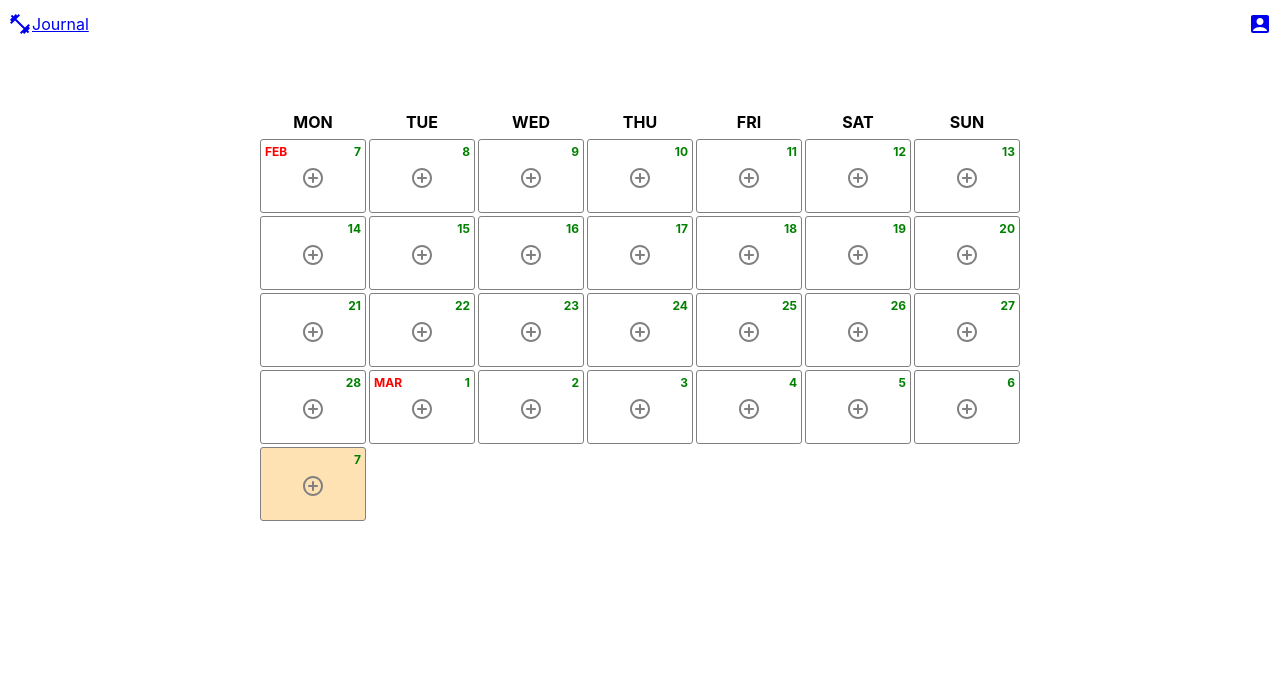
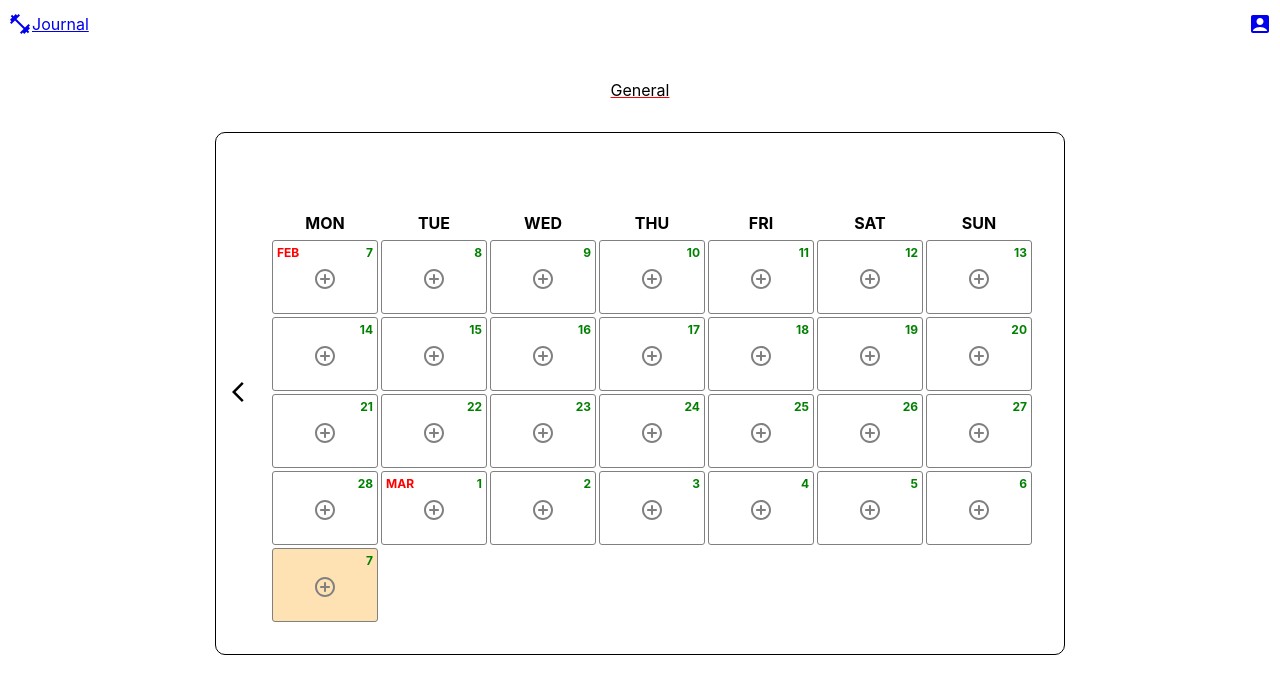
Before and after one commit to miguebarbell/journal, a React (Create React App) app in the folder client/: page / in a window 1280 px wide. Shown: the top 694 px of the page. Built offline with nearby package versions, Linux system fonts and the light colour scheme.

Commit message:
working with mui

```diff
--- a/client/src/components/calendar.jsx
+++ b/client/src/components/calendar.jsx
@@ -1,8 +1,19 @@
 import styled from "styled-components";
 
 import Day from "./day";
+import {useState} from "react";
+import {useSelector} from "react-redux";
+import ArrowBackIosIcon from '@mui/icons-material/ArrowBackIos';
+import ArrowForwardIosIcon from '@mui/icons-material/ArrowForwardIos';
+
 
 const Container = styled.div`
+  display: flex;
+  align-items: center;
+  justify-content: center;
+  flex-direction: column;
+`;
+const GridContainer = styled.div`
   //background-color: yellow;
   padding: 1rem;
   display: grid;
@@ -16,8 +27,14 @@ const Container = styled.div`
     width: 6rem;
     border-radius: 3px;
     padding: 0.25rem;
+  }
+`;
 
-  }
+const GoalsWrapper = styled.div`
+  display: flex;
+  justify-content: center;
+  flex-wrap: wrap;
+  //width: 100%;
 `;
 
 const LabelContainer = styled.div`
@@ -33,15 +50,48 @@ const LabelContainer = styled.div`
 
 `;
 
+const GoalSpan = styled.span`
+  cursor: pointer;
+  text-decoration-thickness: 10%;
+  text-decoration: ${({goal}) => goal ? "underline red" : "none" } ;
+  text-transform: capitalize;
+  margin: 2rem;
+  `;
+
+const ChangeMonthSpan = styled.span`
+  cursor: pointer;
+  //top: 50%;
+  //position: absolute;
+`;
+
+
+const CalendarWrapper = styled.div`
+  display: flex;
+  align-items: center;
+  //background-color: red;
+  padding: 1rem;
+  border: 1px solid black;
+  border-radius: 10px;
+`;
+
 const Calendar = () => {
+  const goals = useSelector((state) => state.training.goals);
+  const [relativeMonth, setRelativeMonth] = useState(0);
+  const [goal, setGoal] = useState("");
   const headerDays = ['mon', 'tue', 'wed', 'thu', 'fri', 'sat', 'sun'];
   const dateRange = (day, weeks) => {
-    // day:date the in the center of ther array
     // weeks:number how many weeks before and after (from monday to sun)
     // return an array of dates%7
     let calendar = [];
     const firstMon = new Date();
     firstMon.setDate(day.getDate() - day.getDay() + 1 - (weeks * 7));
+    // relativeMonth === 0 && firstMon.setDate(day.getDate() - day.getDay() + 1 - (weeks * 7));
+    firstMon.setMonth(firstMon.getMonth() + relativeMonth);
+    relativeMonth !== 0 && firstMon.setDate(firstMon.getDate() - firstMon.getDay() + 1);
+    // console.log(firstMon);
+    // console.log(firstMon.getDate());
+    // console.log(firstMon.getDay());
+    // console.log(firstMon.setDate(firstMon.getDate() - firstMon.getDay()));
     // pass if change the month
     let month = true;
     for (let i = 0; i < weeks*7 + 7; i++) {
@@ -61,16 +111,31 @@ const Calendar = () => {
     return calendar;
   };
   const today = new Date();
-  const weeks = dateRange(today, 4);
+
+  let weeks = dateRange(today, 4);
+
     return (
-        <Container>
+      <Container>
+        <GoalsWrapper>
+          <GoalSpan onClick={() => setGoal("")} goal={(goal === "")}>General</GoalSpan>
+        {goals.map((tabGoal, index) => (
+          <GoalSpan key={index} onClick={() => setGoal(tabGoal.movement)} goal={goal === tabGoal.movement}>{tabGoal.movement}</GoalSpan>
+
+        ))}
+        </GoalsWrapper>
+        <CalendarWrapper>
+        <ChangeMonthSpan left={true} onClick={() => setRelativeMonth(relativeMonth - 1)}><ArrowBackIosIcon/></ChangeMonthSpan>
+        <GridContainer>
             {headerDays.map((day, index) => (
               <LabelContainer key={index}>{day}</LabelContainer>
             ))}
           {weeks.map((day, index) => (
-            <Day key={index} date={day.date} month={day.month}/>
+            <Day key={index} date={day.date} month={day.month} goal={goal}/>
           ))}
-        </Container>
+        </GridContainer>
+        {relativeMonth !== 0 && <ChangeMonthSpan left={false} onClick={() => setRelativeMonth(relativeMonth + 1)}><ArrowForwardIosIcon/></ChangeMonthSpan>}
+        </CalendarWrapper>
+      </Container>
     );
 };
 
```
Also changed, not shown: 1 other file (tests, documents, lock files or other folders).
